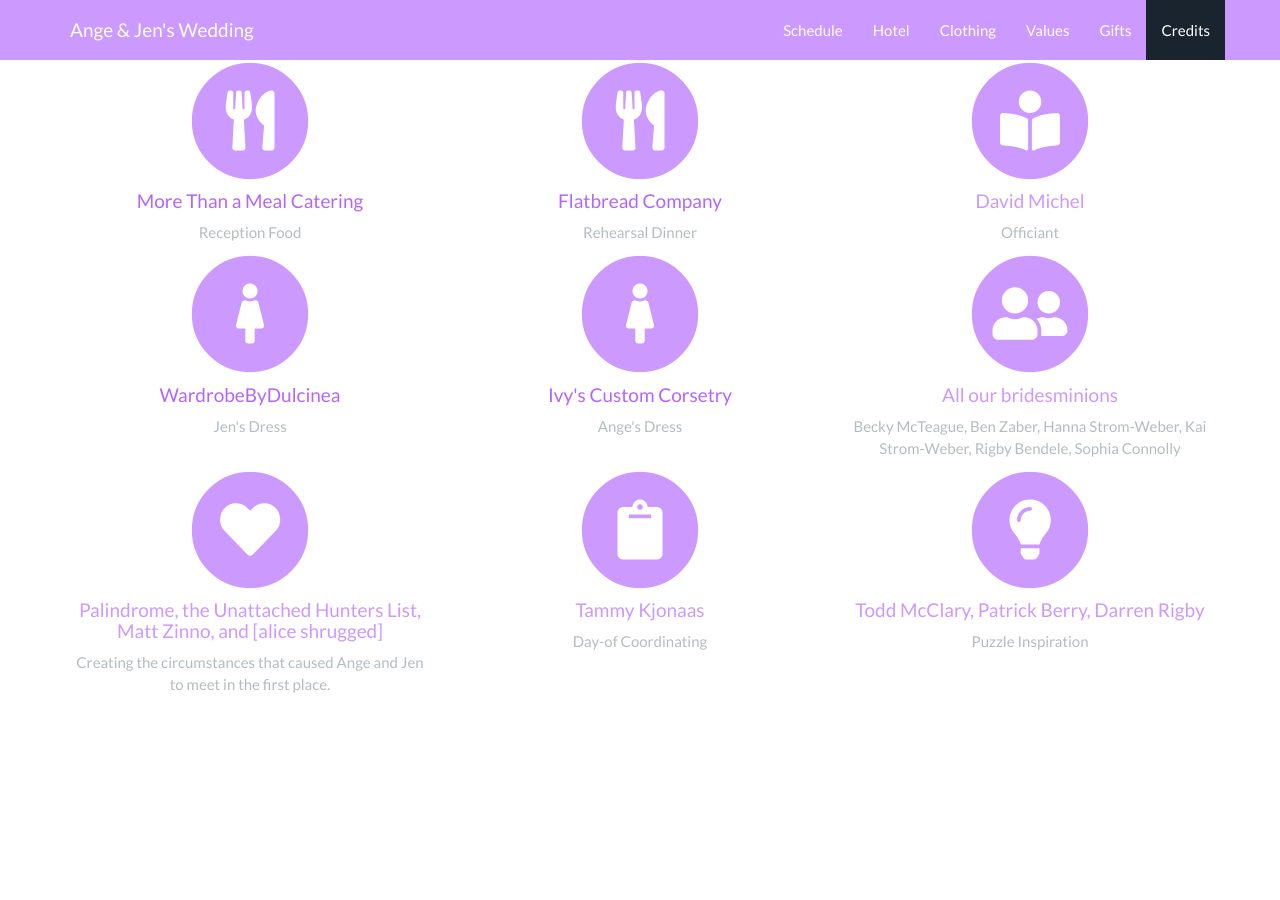
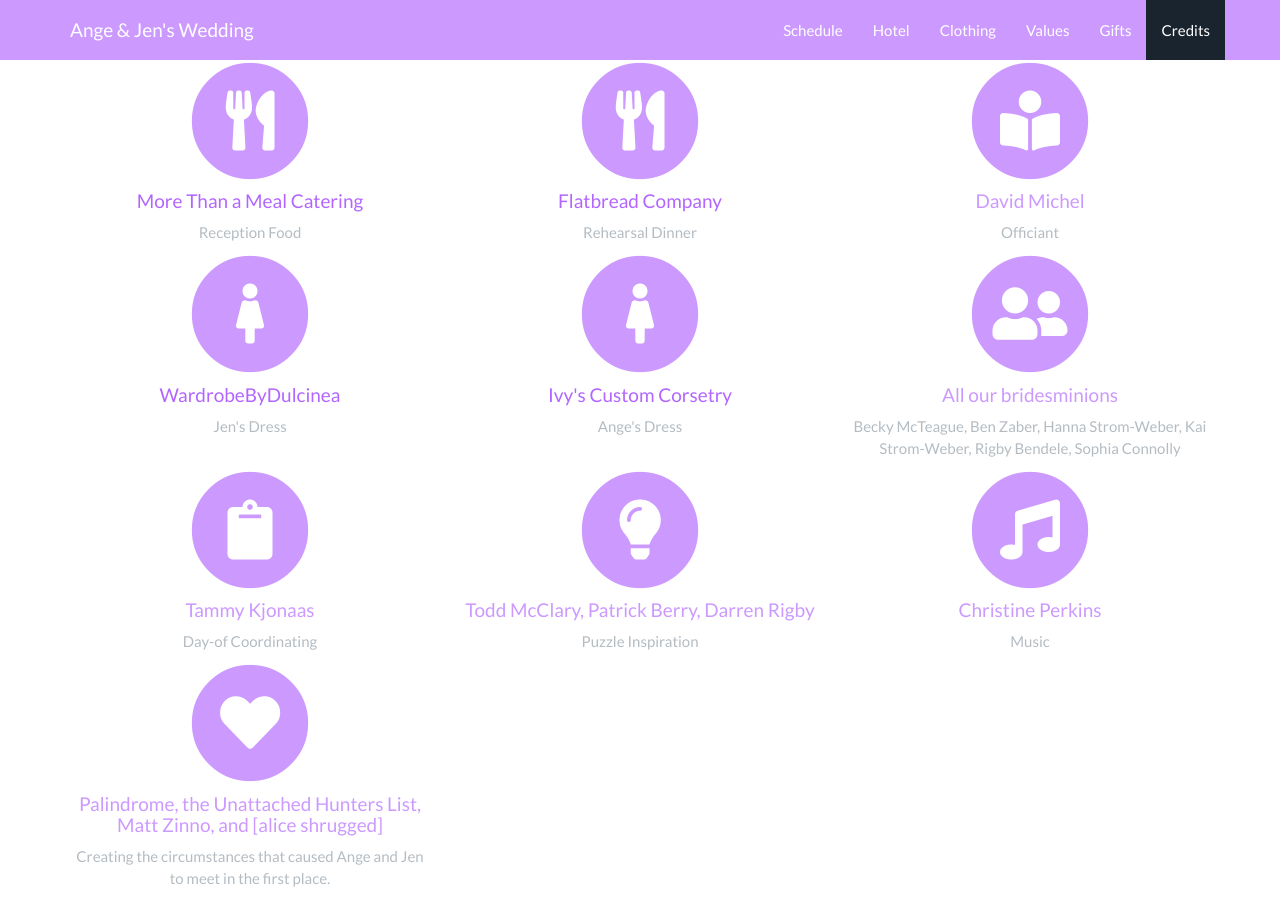
Before and after one commit to angejenwedding/angejenwedding.github.io, a Jekyll site: the page built from index.html, in a window 1280 px wide and 900 px high, scrolled down 4062 px. Built offline with Jekyll 4.4.1, drawn with Linux system fonts in a browser that asks for light colours; nearby versions of some CDN libraries; some web fonts are replaced; before the commit the page ends 4768 px from its top, so only the background shows below that.

Commit message:
Music added to thank you

```diff
--- a/_includes/thankyou.html
+++ b/_includes/thankyou.html
@@ -81,14 +81,6 @@
             <div class="col-md-4">
                 <span class="fa-stack fa-4x">
                     <i class="fa fa-circle fa-stack-2x text-primary"></i>
-                    <i class="fa fa-heart fa-stack-1x fa-inverse"></i>
-                </span>
-                <h4 class="service-heading">Palindrome, the Unattached Hunters List, Matt Zinno, and [alice shrugged]</h4>
-                <p class="text-muted">Creating the circumstances that caused Ange and Jen to meet in the first place.</p>
-            </div>
-            <div class="col-md-4">
-                <span class="fa-stack fa-4x">
-                    <i class="fa fa-circle fa-stack-2x text-primary"></i>
                     <i class="fa fa-clipboard fa-stack-1x fa-inverse"></i>
                 </span>
                 <h4 class="service-heading">Tammy Kjonaas</h4>
@@ -102,6 +94,22 @@
                 <h4 class="service-heading">Todd McClary, Patrick Berry, Darren Rigby</h4>
                 <p class="text-muted">Puzzle Inspiration</p>
             </div>
+            <div class="col-md-4">
+                <span class="fa-stack fa-4x">
+                    <i class="fa fa-circle fa-stack-2x text-primary"></i>
+                    <i class="fa fa-music fa-stack-1x fa-inverse"></i>
+                </span>
+                <h4 class="service-heading">Christine Perkins</h4>
+                <p class="text-muted">Music</p>
+            </div>
+            <div class="col-md-4">
+                <span class="fa-stack fa-4x">
+                    <i class="fa fa-circle fa-stack-2x text-primary"></i>
+                    <i class="fa fa-heart fa-stack-1x fa-inverse"></i>
+                </span>
+                <h4 class="service-heading">Palindrome, the Unattached Hunters List, Matt Zinno, and [alice shrugged]</h4>
+                <p class="text-muted">Creating the circumstances that caused Ange and Jen to meet in the first place.</p>
+            </div>
         </div>
     </div>
 </section>
```
